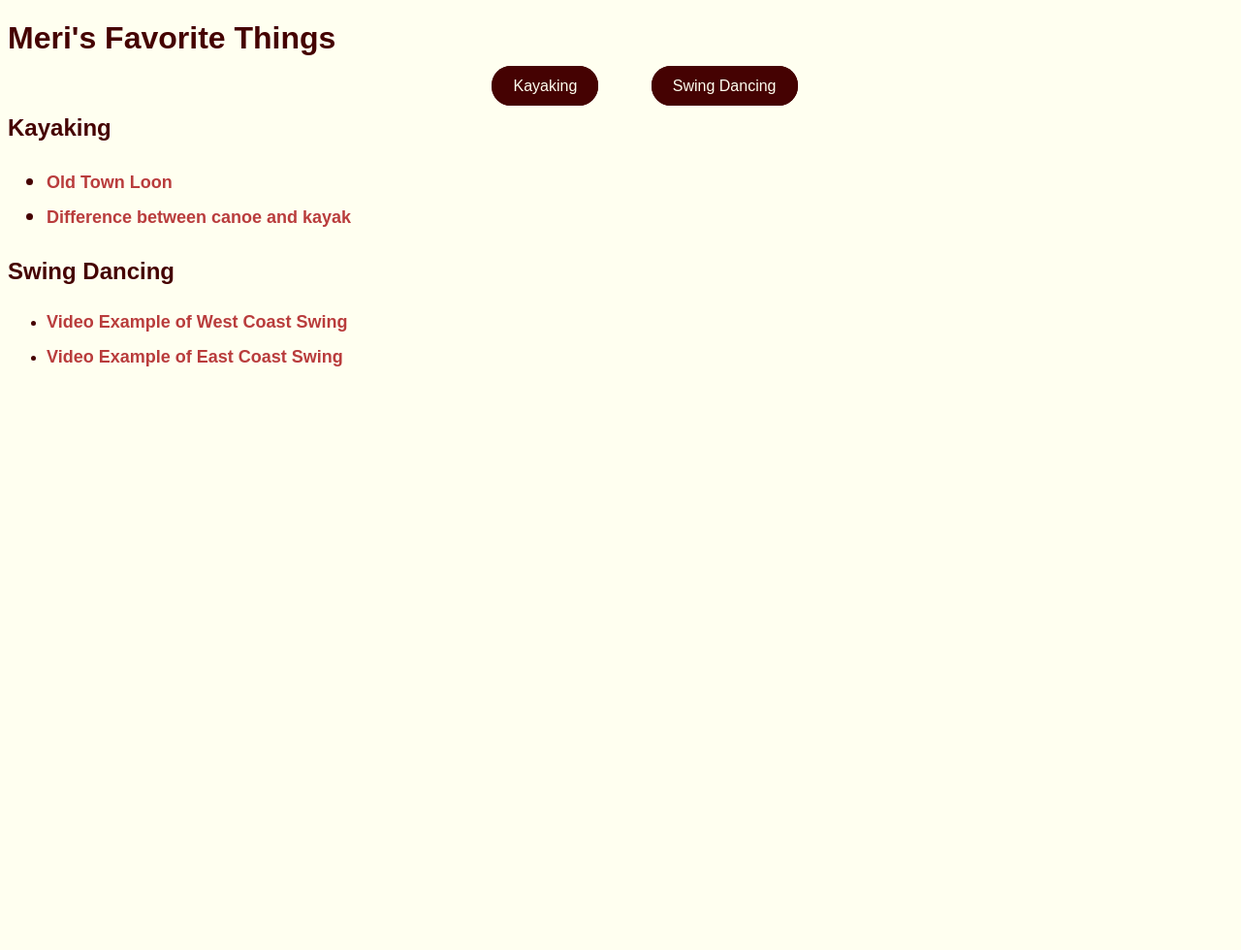
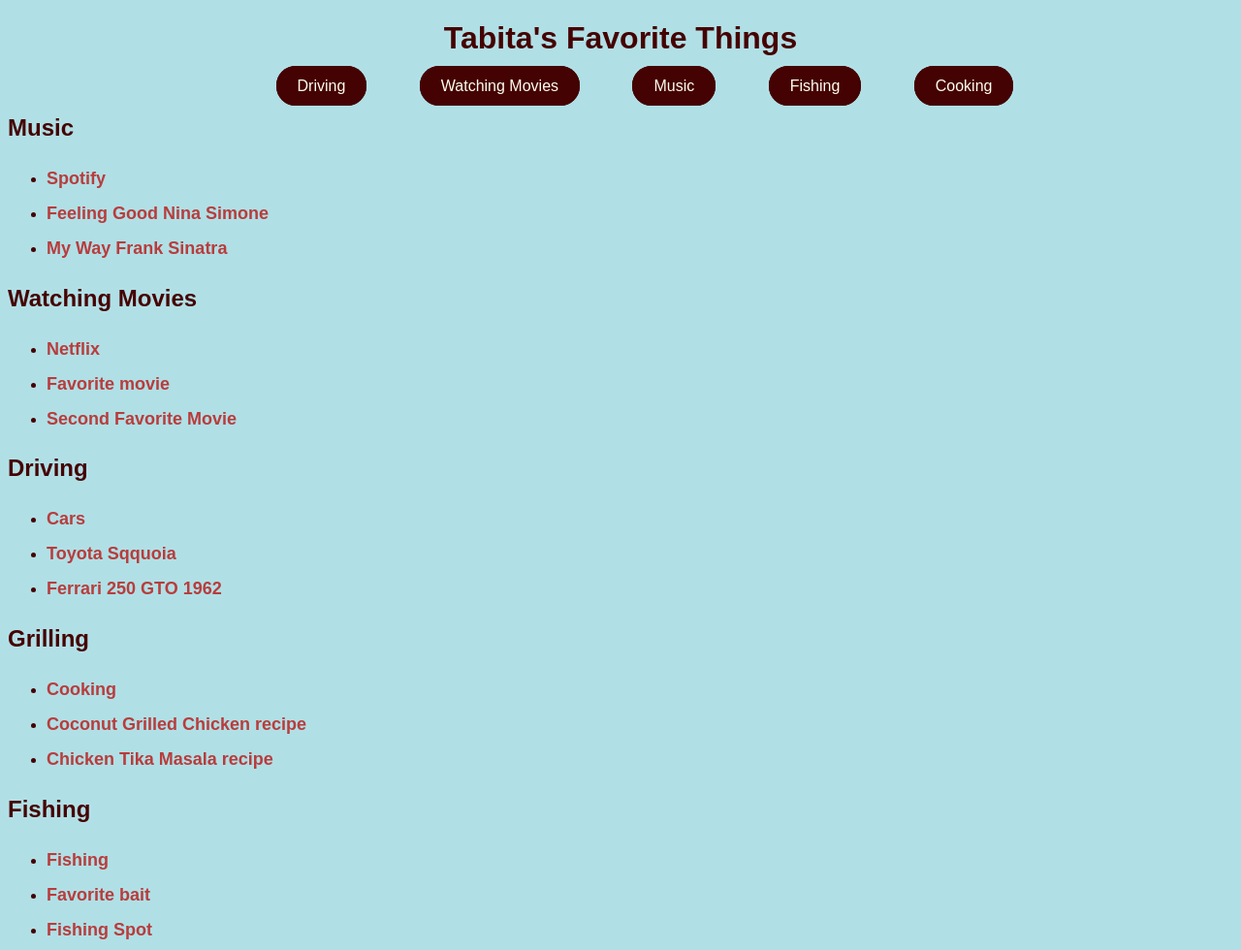
Before and after one commit to tabita000/web105, a plain HTML site: page links/index.html in a window 1280 px wide. Shown: the whole page at 97% size. Before the commit the page ends 800 px from the top, so only its background shows below. Drawn offline with Linux system fonts and the light colour scheme.

Commit message:
Add files via upload

```diff
--- a/links/css/styles.css
+++ b/links/css/styles.css
@@ -1,5 +1,5 @@
 body{
-    background: ivory;
+    background: powderblue;
     color: rgb(69, 2, 2);
     font-family:arial, helvetica, sans-serif;
 }
--- a/links/index.html
+++ b/links/index.html
@@ -8,23 +8,51 @@
   </head>
   <body>
     <header>
-      <h1>Meri's Favorite Things</h1>
+      <h1><text-align><center>Tabita's Favorite Things</center></text-align></h1>
       <nav>
-        <a href="#kayaking">Kayaking</a>
-        <a href="#swing">Swing Dancing</a>
+        <a href="#Driving">Driving</a>
+        <a href="#Movies">Watching Movies</a>
+        <a href="#Music">Music</a>
+        <a href="#Fishing">Fishing</a>
+        <a href="#Cooking">Cooking</a>
       </nav>
-      <h2 id="kayaking">
-        Kayaking
+
+      <h2 id="Music">Music</h2>
         <ul>
-          <li><a href="https://omnioutdoorliving.com/old-town-loon-126-paddle-kayak-black-cherry/0155270108?gclid=Cj0KCQjw06-oBhC6ARIsAGuzdw0TyJTPutkQM8J79sKi50TevP8HHBEbX_QyMsAxgphZe0q-zYVrWi4aAs77EALw_wcB" title="Old Town Loon" target ="_blank">Old Town Loon</a></li>
-          <li><a href="https://www.muchbetteradventures.com/magazine/canoe-vs-kayak-whats-the-difference/#:~:text=Here's%20a%20summary%20of%20the,out%2C%20double%2Dbladed%20paddle." title="Difference between canoe and kayak">Difference between canoe and kayak</a></li>
+          <li><a href="https://open.spotify.com/" title="Spotify" target ="_blank">Spotify</a></li>
+          <li><a href="https://open.spotify.com/artist/7G1GBhoKtEPnP86X2PvEYO" title="Song">Feeling Good Nina Simone</a></li>
+            <li><a href="https://open.spotify.com/track/3spdoTYpuCpmq19tuD0bOe" title="Song">My Way Frank Sinatra</a></li>
         </ul>
       </h2>
 
-      <h2 id="swing">Swing Dancing</h2>
+
+      <h2 id="Movies">Watching Movies</h2>
       <ul>
-        <li><a href="https://www.youtube.com/watch?v=cTyg2lE95XE" title="West Coast Swing" target="_blank">Video Example of West Coast Swing</a></li>
-        <li><a href="https://www.youtube.com/watch?v=jkI-b5qrgis" title="East Coast Swing" target="_blank">Video Example of East Coast Swing</a></li>
+        <li><a href="https://www.netflix.com/" title="Movies" target="_blank">Netflix</a></li>
+        <li><a href="https://www.netflix.com/title/81178338" title="The House" target="_blank">Favorite movie</a></li>
+        <li><a href="https://www.netflix.com/title/70115629" title="Second Favorite Movie" target="_blank">Second Favorite Movie</a></li>
+      </ul>
+
+      <h2 id="Driving">Driving</h2>
+      <ul>
+        <li><a href="https://hobbywomen.com/driving-hobbies-cars/" title="Driving Hobbies" target="_blank">Cars</a></li>
+        <li><a href="https://www.toyota.com/sequoia/" title="Driving Hobbies" target="_blank">Toyota Sqquoia<a></a></li>
+        <li><a href="https://luxe.digital/lifestyle/cars/best-classic-cars/#Ferrari-250-GTO-1962" title="Second Favorite Car" target="_blank">Ferrari 250 GTO 1962</a></li>
+      </ul>
+
+      <h2 id="Cooking">Grilling</h2>
+      <ul>
+        <li><a href="https://www.delish.com/entertaining/g1634/unusual-grilling-recipes/" title="Cooking" target="_blank">Cooking</a></li>
+        <li><a href="https://www.delish.com/cooking/recipe-ideas/a42399256/spicy-coconut-grilled-chicken-recipe/" title="Favorite recipe" target="_blank">Coconut Grilled Chicken recipe</a></li>
+        <li><a href="https://www.food.com/recipe/grilled-chicken-tikka-92494" title="Chicken Tikka Masala" target="_blank">Chicken Tika Masala recipe</a></li>
+      </ul>
+
+
+      <h2 id="Fishing">Fishing</h2>
+      <ul>
+        <li><a href="https://anseris.com/blogs/news/8-reasons-why-fishing-is-a-great-hobby-1" title="Fishiing" target="_blank">Fishing</a></li>
+        <li><a href="https://www.basspro.com/shop/en/berkley-powerbait-maxscent-the-general-soft-bait" title="Favorite bait" target="_blank">Favorite bait</a></li>
+        <li><a href="https://fishbrain.com/fishing-waters/D7CKhq8A/pratwayne-pond" title="Fishing Spot" target="_blank">Fishing Spot</a></li>
       </ul>
 
     </header>
```
